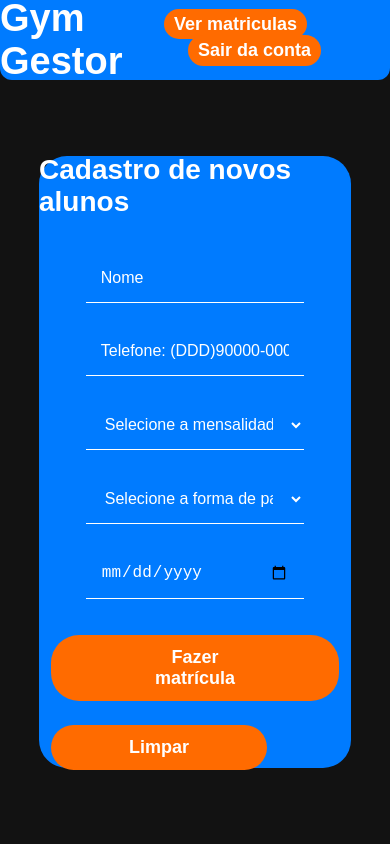
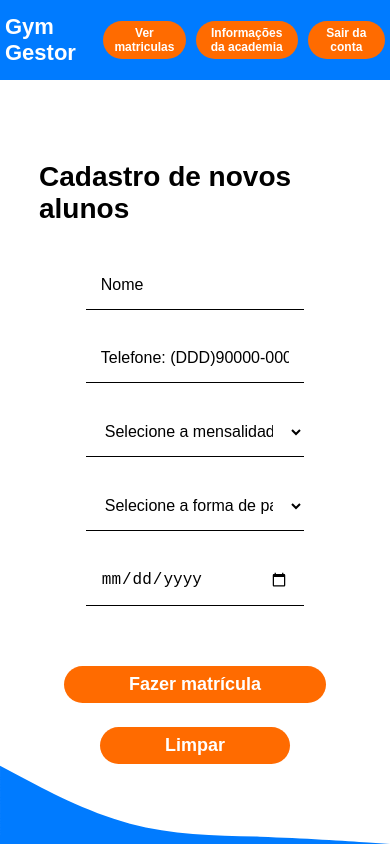
Before and after one commit to MariaJuliaAS/Gym-Gestor, a React (Create React App) app: page /matricula in a window 390 px wide. Built offline with nearby package versions, Linux system fonts and the light colour scheme.

Commit message:
Adicionando área de informações sobre a academia logada e ajustando responsividade para diversos aparelhos

```diff
--- a/src/Componentes/Modal/modal.css
+++ b/src/Componentes/Modal-editar/modal.css
@@ -1,12 +1,14 @@
 html {
-    --cor-fundo: #121212;
+    --cor-fundo-secundario: #d0dddf;
     --cor-header: #007BFF;
     --cor-botao-primario: #FF6B00;
     --cor-botao-hover: #E55B00;
     --cor-texto-input: #FFFFFF;
     --cor-texto-input-secundario: #E0E0E0;
     --cor-borda: #8A2BE2;
-    --cor-hover-neon: rgba(255, 255, 255, 0.3)
+    --cor-box-shadow: rgba(0, 0, 0, 0.5);
+    --cor-preto: #000;
+    --cor-fundo-destaque: #fff;
 }
 .modal-area{
     width: 100%;
@@ -15,7 +17,7 @@ html {
     align-items: center;
 }
 .modal-area h1{
-    color: var(--cor-texto-input);
+    color: var(--cor-preto);
 }
 .modal-area form{
     display: flex;
@@ -24,3 +26,18 @@ html {
     margin: auto;
     margin: 20px 0;
 }
+@media (max-width: 1150px){
+    .buttons{
+        display: flex;
+        justify-content: center;
+        align-items: center;
+    }
+}
+@media (max-width: 850px){
+    .buttons{
+        flex-direction: column;
+    }
+    .modal-area form{
+        width: 100%;
+    }
+}
--- /dev/null
+++ b/src/Componentes/Modal-info/index.js
@@ -0,0 +1,63 @@
+import { useEffect, useState } from "react";
+import { collection, getDocs, query, where } from "firebase/firestore";
+import { auth, db } from "../../Services/firebaseConnection";
+import './style.css';
+
+function ModalInfo({ fechar }) {
+    const [infoAcad, setInfoAcad] = useState([])
+    const [carregando, setCarregnado] = useState(true)
+    useEffect(() => {
+
+        const q = query(
+            collection(db, 'cadastro-academia'),
+            where('userId', '==', auth.currentUser.uid)
+        )
+
+        function carregarInfosAcad() {
+            getDocs(q)
+                .then((snapshot) => {
+                    let listaInfoAcad = []
+                    snapshot.forEach((info) => {
+                        listaInfoAcad.push({
+                            academia: info.data().academia,
+                            email: info.data().email,
+                            endereco: info.data().endereco
+                        })
+                    })
+                    setInfoAcad(listaInfoAcad)
+                    setCarregnado(false)
+                })
+                .catch((error) => {
+                    console.log(error.code)
+                })
+        }
+
+        carregarInfosAcad();
+
+    }, [])
+
+    if(carregando){
+        return(
+            <h1 style={{color: '#fff'}}>Carregando informações...</h1>
+        )
+    }
+
+    return (
+        <div className="container-info">
+            <h1>Informações da academia</h1>
+            {infoAcad.map((item) => {
+                return (
+                    <div className="area-info">
+                        <p><strong>Nome:</strong> {item.academia}</p>
+                        <p><strong>E-mail:</strong> {item.email}</p>
+                        <p><strong>Endereço:</strong> {item.endereco}</p>
+                    </div>
+                )
+            })}
+
+            <button onClick={fechar}>Fechar</button>
+        </div>
+    )
+}
+
+export default ModalInfo;
--- /dev/null
+++ b/src/Componentes/Modal-info/style.css
@@ -0,0 +1,44 @@
+html {
+    --cor-fundo-secundario: #d0dddf;
+    --cor-header: #007BFF;
+    --cor-botao-primario: #FF6B00;
+    --cor-botao-hover: #E55B00;
+    --cor-texto-input: #FFFFFF;
+    --cor-texto-input-secundario: #E0E0E0;
+    --cor-borda: #8A2BE2;
+    --cor-box-shadow: rgba(0, 0, 0, 0.5);
+    --cor-preto: #000;
+    --cor-fundo-destaque: #fff;
+}
+.container-info{
+    max-width: 90%;
+    max-height: 70%;
+}
+.container-info h1{
+    margin-bottom: 24px;
+    color: var(--cor-texto-input);
+}
+.container-info button{
+    background-color: var(--cor-botao-primario);
+    border: none;
+    border-radius: 28px;
+    color: var(--cor-texto-input);
+    width: 100%;
+    padding: 10px 15px;
+    font-weight: bold;
+    font-size: 18px;
+    cursor: pointer;
+    transition: all 0.8s;
+}
+.container-info button:hover{
+    box-shadow: 0 6px 15px var(--cor-box-shadow);
+    background-color: var(--cor-botao-hover);
+}
+.area-info{
+    margin-bottom: 24px;
+}
+.area-info p{
+    font-size: 20px;
+    padding: 10px 5px;
+    color: var(--cor-texto-input);
+}
--- a/src/Pages/Login/login.css
+++ b/src/Pages/Login/login.css
@@ -1,29 +1,38 @@
 html {
-    --cor-fundo: #121212;
+    --cor-fundo-secundario: #d0dddf;
     --cor-header: #007BFF;
     --cor-botao-primario: #FF6B00;
     --cor-botao-hover: #E55B00;
     --cor-texto-input: #FFFFFF;
     --cor-texto-input-secundario: #E0E0E0;
     --cor-borda: #8A2BE2;
-    --cor-hover-neon: rgba(255, 255, 255, 0.3)
+    --cor-box-shadow: rgba(0, 0, 0, 0.5);
+    --cor-preto: #000;
+    --cor-fundo-destaque: #fff;
 }
 
 .container {
     width: 100%;
     height: 100vh;
     display: flex;
-    background-color: var(--cor-fundo);
+    justify-content: center;
+    align-items: center;
+    background-color: var(--cor-fundo-secundario);
 }
-
+.container section{
+    display: flex;
+    flex-direction: row;
+    width: 80%;
+    min-height: 90%;
+}
 .motivacional-area {
     flex: 1;
     background-color: var(--cor-header);
     display: flex;
     justify-content: center;
     align-items: center;
-    border-top-left-radius: 12px;
-    border-bottom-left-radius: 12px;
+    border-bottom-right-radius:4px;
+    border-top-right-radius: 4px;
 }
 
 .info-area {
@@ -38,17 +47,19 @@ html {
     font-size: 44px;
     margin-bottom: 28px;
     color: var(--cor-texto-input);
+    text-align: center;
 }
 
 .info-area h3 {
     color: var(--cor-texto-input);
+    text-align: center;
 }
 
 .info-area img {
     margin-top: 16px;
     margin-bottom: 56px;
     object-fit: cover;
-    width: 464px;
+    width: 85%;
     height: auto;
     border-radius: 50%;
 }
@@ -60,18 +71,21 @@ html {
 }
 
 .cadastro-area {
-    flex: 2;
-    background-color: var(--cor-fundo);
+    flex: 1;
+    background-color: var(--cor-fundo-destaque);
     display: flex;
     align-items: center;
     justify-content: center;
     flex-direction: column;
+    border-bottom-left-radius:4px;
+    border-top-left-radius: 4px;
+    height: auto;
 }
 
 .login-area {
     background-color: var(--cor-header);
-    width: 50%;
-    height: 70%;
+    width: 70%;
+    height: 80%;
     border-radius: 28px;
     display: flex;
     justify-content: center;
@@ -118,12 +132,12 @@ html {
     color: var(--cor-texto-input);
     background-color: var(--cor-botao-primario);
     margin-top: 12px;
-    transition: all 0.8s;
+    transition: all 0.5s;
     cursor: pointer;
 }
 
 .login-area form button:hover {
-    box-shadow: 6px 6px 15px var(--cor-hover-neon);
+    box-shadow: 0 6px 15px var(--cor-box-shadow);
     background-color: var(--cor-botao-hover);
 }
 
@@ -132,4 +146,54 @@ html {
     color: var(--cor-texto-input);
     font-size: 18px;
     font-weight: bold;
+    text-align: center;
+    max-width: 80%;
 }
+
+@media (max-width: 1300px){
+    .container{
+        overflow: auto;
+        align-items: flex-start;
+    }
+    .container section{
+        flex-direction: column;
+        margin: 40px 0;
+    }
+    .cadastro-area{
+        min-height: 700px;
+        flex: none;
+    }
+    .motivacional-area{
+        flex: none;
+    }
+    .info-area{
+        margin: 24px 0;
+    }
+    .login-area{
+        height: 500px;
+    }
+}
+
+@media (max-width: 400px){
+    .container section{
+        height: 100vh;
+        width: 100%;
+        margin: 0;
+    }
+    .login-area{
+        width: 90%;
+    }
+    .login-area h1, .info-area h1{
+        font-size: 26px;
+    }
+    .login-area form button{
+        padding: 6px 3px;
+    }
+    .login-area a, .info-area p{
+        font-size: 16px;
+    }
+    .info-area h3{
+        font-size: 18px;
+    }
+
+}
--- a/src/Pages/Matricula/index.js
+++ b/src/Pages/Matricula/index.js
@@ -5,6 +5,10 @@ import { useNavigate, Link } from 'react-router-dom';
 import { useState } from 'react';
 import { addDoc, collection } from 'firebase/firestore';
 import { toast } from 'react-toastify';
+import Modal from 'react-modal';
+import ModalInfo from '../../Componentes/Modal-info';
+
+Modal.setAppElement('#root');
 
 function Matricula() {
     const [nome, setNome] = useState('')
@@ -12,6 +16,7 @@ function Matricula() {
     const [mensalidade, setMensalidade] = useState('')
     const [pagamento, setPagamento] = useState('')
     const [vencimento, setVencimento] = useState('')
+    const [statusModal, setStatusModal] = useState(false)
 
     let navigate = useNavigate();
 
@@ -36,7 +41,8 @@ function Matricula() {
             telefone: telefone,
             mensalidade: mensalidade,
             pagamento: pagamento,
-            vencimento: vencimento
+            vencimento: vencimento,
+            userId: auth.currentUser.uid
         })
             .then(() => {
                 toast.success('Usuário cadastrado com sucesso!', { position: 'bottom-right', closeOnClick: true })
@@ -59,12 +65,21 @@ function Matricula() {
         setVencimento('')
     }
 
+    function abrirModal(){
+        setStatusModal(true)
+    }
+
+    function fecharModal(){
+        setStatusModal(false)
+    }
+
     return (
         <main className='container-matricula'>
             <header>
                 <h1>Gym Gestor</h1>
                 <div className='header-btns'>
                     <Link to='/verMatriculas'>Ver matriculas</Link>
+                    <button onClick={abrirModal}>Informações da academia</button>
                     <button onClick={deslogar}>Sair da conta</button>
                 </div>
             </header>
@@ -116,6 +131,14 @@ function Matricula() {
                     </div>
                 </div>
             </section>
+            <Modal
+            isOpen={statusModal}
+            contentLabel='Modal'
+            className='modal-content-info'
+            overlayClassName='modal-overlay'
+            >
+                <ModalInfo fechar={fecharModal}/>
+            </Modal>
         </main>
     )
 }
--- a/src/Pages/Matricula/matricula.css
+++ b/src/Pages/Matricula/matricula.css
@@ -1,32 +1,36 @@
 html {
-    --cor-fundo: #121212;
+    --cor-fundo-secundario: #d0dddf;
     --cor-header: #007BFF;
     --cor-botao-primario: #FF6B00;
     --cor-botao-hover: #E55B00;
     --cor-texto-input: #FFFFFF;
     --cor-texto-input-secundario: #E0E0E0;
     --cor-borda: #8A2BE2;
-    --cor-hover-neon: rgba(255, 255, 255, 0.3)
+    --cor-box-shadow: rgba(0, 0, 0, 0.5);
+    --cor-preto: #000;
+    --cor-fundo-destaque: #fff;
 }
-.container-matricula{
+
+.container-matricula {
     width: 100%;
-    height: 100vh;
-    background-color: var(--cor-fundo);
+    height: calc(100vh - 80px);
+    background-color: var(--cor-fundo-destaque);
 }
-header{
+
+header {
     height: 80px;
     background-color: var(--cor-header);
-    border-bottom-right-radius: 12px;
-    border-bottom-left-radius: 12px;
     display: flex;
     justify-content: space-around;
     align-items: center;
 }
-header h1{
+
+header h1 {
     color: var(--cor-texto-input);
     font-size: 38px;
 }
-.header-btns a{
+
+.header-btns a {
     text-decoration: none;
     color: var(--cor-texto-input);
     font-weight: bold;
@@ -35,8 +39,10 @@ header h1{
     padding: 5px 10px;
     border-radius: 28px;
     transition: all 0.8s;
+    text-align: center;
 }
-.header-btns button{
+
+.header-btns button {
     margin-left: 24px;
     border: none;
     color: var(--cor-texto-input);
@@ -47,57 +53,70 @@ header h1{
     border-radius: 28px;
     transition: all 0.8s;
     cursor: pointer;
+    text-align: center;
 }
-.header-btns a:hover, .header-btns button:hover{
-    box-shadow: 6px 6px 15px var(--cor-hover-neon);
+
+.header-btns a:hover,
+.header-btns button:hover {
+    box-shadow: 0 6px 15px var(--cor-box-shadow);
     background-color: var(--cor-botao-hover);
-    padding: 8px 18px;
 }
-.matricula-area{
+
+.matricula-area {
     display: flex;
     justify-content: center;
     align-items: center;
     flex-direction: column;
     height: calc(100vh - 80px);
+    background-image: url('../../img/wave.svg');
+    background-repeat: no-repeat;
+    background-position: bottom;
 }
-.form-area{
+
+.form-area {
     width: 80%;
     height: 80%;
-    background-color: var(--cor-header);
     display: flex;
     justify-content: center;
     align-items: center;
     flex-direction: column;
-    border-radius: 28px;
+    border-radius: 4px;
 }
-.form-area h1{
-    color: var(--cor-texto-input);
+
+.form-area h1 {
+    color: var(--cor-preto);
     margin-bottom: 24px;
     font-size: 28px;
 }
-.form-area form{
+
+.form-area form {
     display: flex;
     flex-direction: column;
     width: 70%;
+    margin-bottom: 24px;
 }
-.input-matricula{
+
+.input-matricula {
     border: none;
-    border-bottom: 1px solid var(--cor-texto-input);
-    background-color: var(--cor-header);
-    color: var(--cor-texto-input);
+    border-bottom: 1px solid var(--cor-preto);
+    background-color: var(--cor-fundo-destaque);
+    color: var(--cor-preto);
     margin: 12px 0;
     padding: 15px;
     font-size: 16px;
     outline: none;
 }
-.form-area input::placeholder{
-    color: var(--cor-texto-input);
+
+.form-area input::placeholder {
+    color: var(--cor-preto);
     font-size: 16px;
 }
+
 .input-matricula:focus{
-    border-bottom: 2px solid var(--cor-texto-input-secundario);
+    border-bottom: 2px solid var(--cor-preto);
 }
-.buttons button{
+
+.buttons button {
     margin: 24px 12px 0 12px;
     padding: 12px 78px;
     border: none;
@@ -109,7 +128,72 @@ header h1{
     transition: all 0.8s;
     cursor: pointer;
 }
-.buttons button:hover{
-    box-shadow: 6px 6px 15px var(--cor-hover-neon);
+
+.buttons button:hover {
+    box-shadow: 0 6px 15px rgba(0, 0, 0, 0.5);
     background-color: var(--cor-botao-hover);
 }
+.modal-content-info{
+    width: 40%;
+    height: 50%;
+    background-color: var(--cor-header);
+    border: none;
+    border-radius: 4px;
+    display: flex;
+    justify-content: center;
+    align-items: center;
+}
+
+@media (max-width: 900px){
+    header{
+        justify-content: space-between;
+    }
+    .header-btns a, .header-btns button{
+        font-size: 16px;
+        margin-right: 5px;
+        margin-left: 5px;
+    }
+    header h1{
+        font-size: 32px;
+        margin-left: 5px;
+    }
+    .modal-content-info{
+        width: 60%;
+    }
+}
+@media (max-width: 700px){
+    .header-btns{
+        display: flex;
+        justify-content: flex-end;
+        align-items: center;
+    }
+    .header-btns a, .header-btns button{
+        max-width: 30%;
+        font-size: 14px;
+    }
+    header h1{
+        font-size: 28px;
+    }
+    .buttons{
+        display: flex;
+        flex-direction: column;
+    }
+    .modal-content-info{
+        width: 70%;
+    }
+}
+@media (max-width: 500px){
+    .buttons button{
+        padding: 8px 65px;
+    }
+    .header-btns a, .header-btns button{
+        max-width: 35%;
+        font-size: 12px;
+    }
+    header h1{
+        font-size: 22px;
+    }
+    .modal-content-info{
+        width: 80%;
+    }
+}
--- a/src/Pages/VerMatriculas/style.css
+++ b/src/Pages/VerMatriculas/style.css
@@ -1,35 +1,37 @@
 html {
-    --cor-fundo: #121212;
+    --cor-fundo-secundario: #d0dddf;
     --cor-header: #007BFF;
     --cor-botao-primario: #FF6B00;
     --cor-botao-hover: #E55B00;
     --cor-texto-input: #FFFFFF;
     --cor-texto-input-secundario: #E0E0E0;
     --cor-borda: #8A2BE2;
-    --cor-hover-neon: rgba(255, 255, 255, 0.3)
+    --cor-box-shadow: rgba(0, 0, 0, 0.5);
+    --cor-preto: #000;
+    --cor-fundo-destaque: #fff;
 }
 
 .tabela-area{
     overflow: auto;
-    background-color: var(--cor-header);
     display: flex;
     align-items: center;
     flex-direction: column;
     border-radius: 28px;
+    max-height: 80%;
+    max-width: 90%;
+    margin: auto;
 }
-.tabela-area table{
-    margin: 50px 60px;
-}
+
 .tabela-area table, th, td{
-    border-bottom: 2px solid var(--cor-texto-input-secundario);
+    border-bottom: 2px solid var(--cor-preto);
     text-align: left;
     border-collapse: collapse;
     padding: 24px;
-    color: var(--cor-texto-input-secundario);
+    color: var(--cor-preto);
 }
 .tabela-area th{
     font-size: 22px;
-    color: var(--cor-texto-input);
+    color: var(--cor-preto);
 }
 .tabela-area button{
     background-color: var(--cor-botao-primario);
@@ -43,14 +45,14 @@ html {
     cursor: pointer;
 }
 .tabela-area button:hover{
-    box-shadow: 6px 6px 15px var(--cor-hover-neon);
+    box-shadow: 6px 6px 15px var(--cor-box-shadow);
     background-color: var(--cor-botao-hover);
 }
 ::-webkit-scrollbar{
     width: 6px;
 }
 ::-webkit-scrollbar-track{
-    background-color: var(--cor-hover-neon);
+    background-color: var(--cor-box-shadow);
     border-radius: 28px;
 }
 ::-webkit-scrollbar-thumb{
@@ -58,7 +60,7 @@ html {
     border-radius: 28px;
 }
 .texto-carregando{
-    color: var(--cor-texto-input);
+    color: var(--cor-preto);
     display: flex;
     justify-content: center;
     margin-top: 48px;
@@ -81,10 +83,51 @@ html {
     height: 80%;
     padding: 40px;
     margin: auto;
-    background-color: var(--cor-header);
+    background-color: var(--cor-fundo-destaque);
     border: none;
-    border-radius: 28px;
+    border-radius: 4px;
     display: flex;
     justify-content: center;
     align-items: center;
 }
+@media (max-width: 1100px){
+    .tabela-area table, th, td{
+        padding: 5px;
+    }
+    .tabela-area button{
+        margin-bottom: 5px;
+    }
+    .modal-content{
+        width: 70%;
+    }
+}
+@media (max-width: 680px){
+    .tabela-area th{
+        font-size: 16px;
+    }
+    .tabela-area table{
+        width: 100%;
+        display: block;
+        overflow-x: auto;
+    }
+    .tabela-area button{
+        padding: 3px 6px;
+    }
+    .modal-content{
+        width: 80%;
+    }
+}
+@media (max-width: 500px){
+    .tabela-area th, .tabela-area td {
+        font-size: 14px;
+        padding: 8px;
+    }
+
+    .tabela-area button {
+        font-size: 14px;
+        padding: 4px 8px;
+    }
+    .modal-content{
+        width: 90%;
+    }
+}
```
Also changed, not shown: src/Pages/Cadastro/index.js (+41 -18 lines), src/Pages/Login/index.js (+27 -18 lines), src/Pages/VerMatriculas/index.js (+10 -3 lines), src/Componentes/Modal-editar/index.js (renamed from src/Componentes/Modal/index.js), src/img/wave.svg (added).
